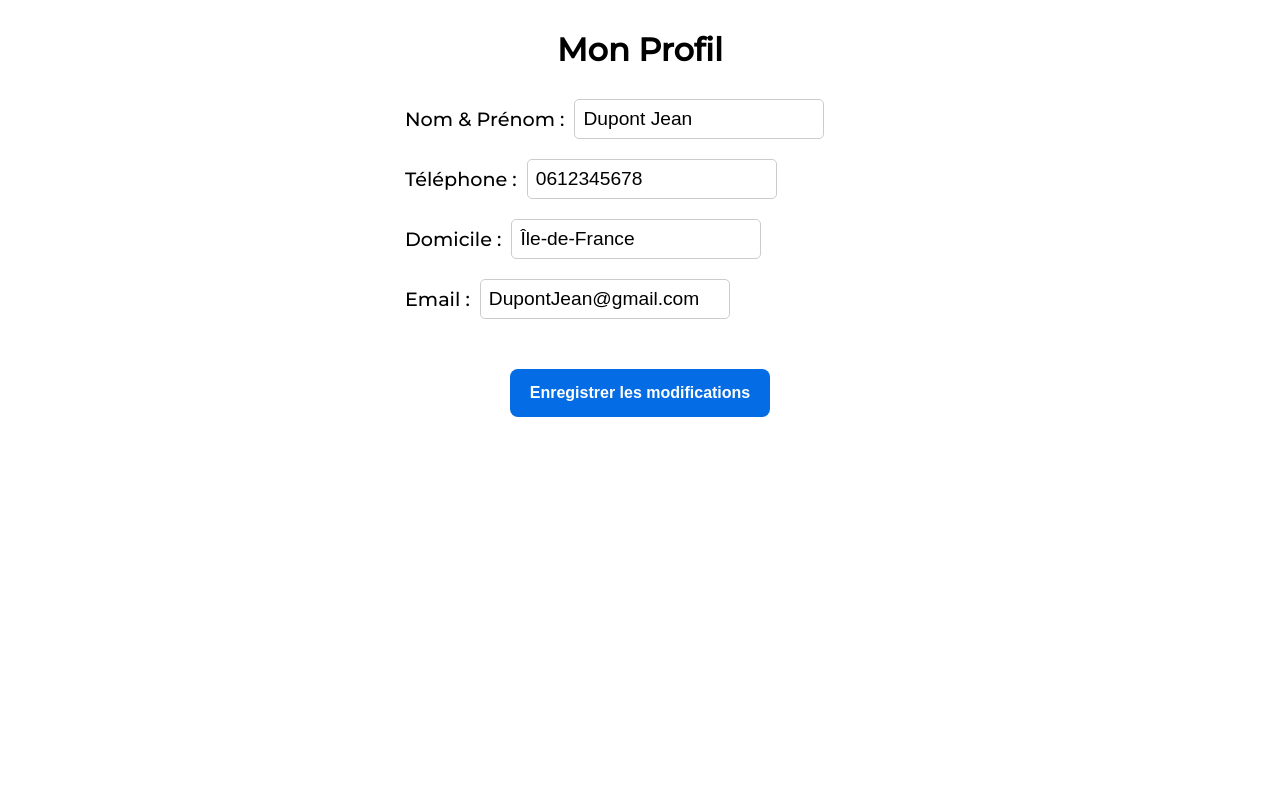
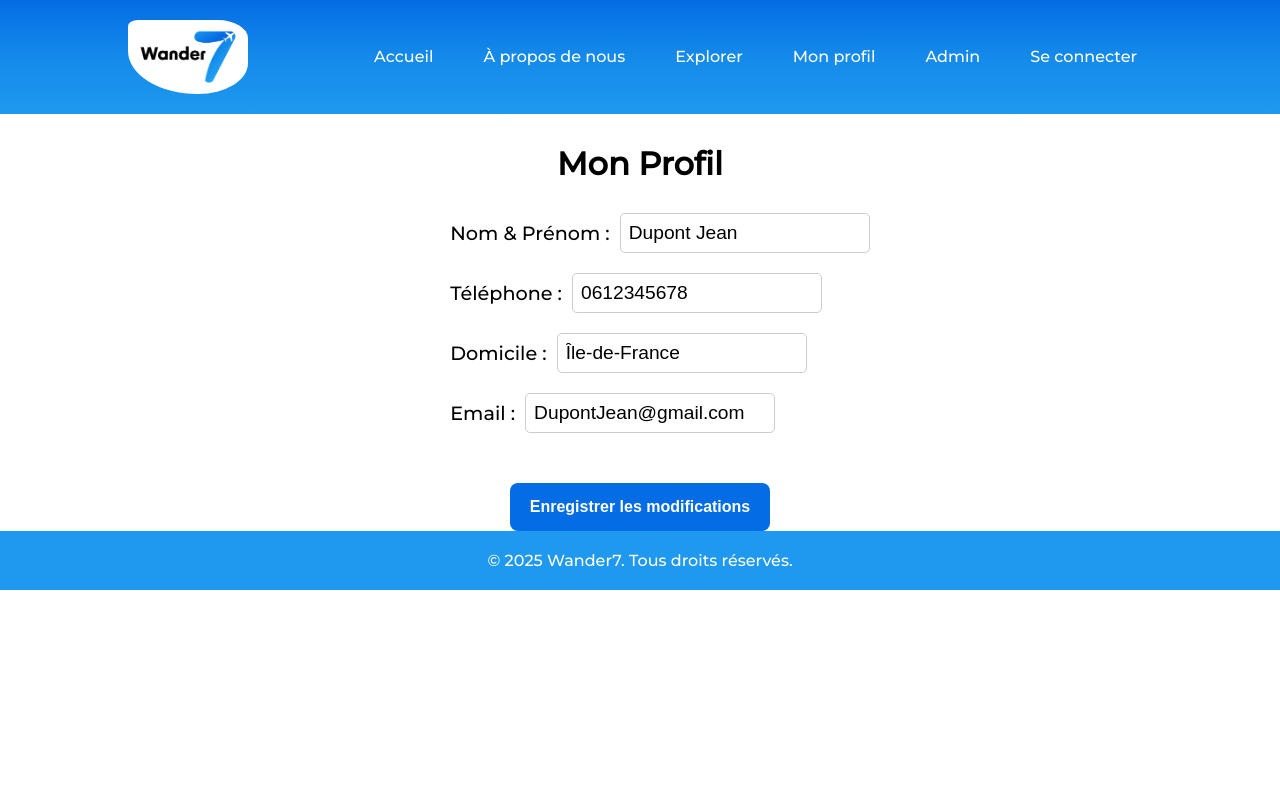
Before and after one commit to adampno/Projet_Click_journeY, a PHP site: page /profil.html in a window 1280 px wide. Run offline with PHP 8.4, Linux system fonts and the light colour scheme; some libraries are stand-ins or nearby versions.

Commit message:
Update footer & header profil.html

```diff
--- a/all/profil.css
+++ b/all/profil.css
@@ -6,10 +6,53 @@
     padding: 0;
 }
 
+
 body {
-    background-color: white;
+    display: flex;
+    flex-direction: column;
+    min-height: 100vh;  /* Assure que le body prend toute la hauteur de la page */
     font-family: "Montserrat", sans-serif;
-}
+    color: black; /* Assurer que le texte est bien noir */
+  }
+
+  header {
+      display: flex;
+      justify-content: space-between;
+      align-items: center;
+      padding: 20px 10%;
+      background: linear-gradient(#046ce4, #148aea, #1e99ef);
+  }
+
+  .logo {
+      cursor: pointer;
+      width: 120px;
+      background-color: white;
+      border-radius: 10% 30% 50% 70%;
+  }
+
+  .nav_links {
+      list-style: none;
+      display: flex;
+      gap: 20px; /* Espacement entre les éléments */
+  }
+
+  .nav_links li {
+      display: inline;
+  }
+
+  .nav_links a {
+      font-weight: 500;
+      font-size: 16px;
+      color: white;
+      text-decoration: none;
+      padding: 10px 15px;
+      transition: 0.3s;
+  }
+
+  .nav_links a:hover {
+      background-color: rgba(255, 255, 255, 0.2);
+      border-radius: 5px;
+  }
 
 /* Titre */
 .profile-title {
@@ -93,3 +136,11 @@ body {
 .save-button:hover {
     background-color: #148aea;
 }
+
+
+footer {
+    text-align: center;
+    padding: 20px;
+    background-color: #1e99ef;
+    color: white;
+}
--- a/all/profil.html
+++ b/all/profil.html
@@ -7,7 +7,23 @@
     <link rel="stylesheet" href="profil.css">
     <script src="https://kit.fontawesome.com/yourkitcode.js" crossorigin="anonymous"></script>
 </head>
+
 <body>
+     <header>
+        <img class="logo" src="assets/LogoWander7.png" alt="logo">
+          <nav>
+            <ul class="nav_links">
+              <li><a href="index.html">Accueil</a></li>
+              <li><a href="aproposdenous.html">À propos de nous</a></li>
+              <li><a href="explorer.html">Explorer</a></li>
+              <li><a href="monprofil.html">Mon profil</a></li>
+              <li><a href="admin.html">Admin</a></li>
+              <li><a href="seconnecter.html">Se connecter</a></li>
+            </ul>
+          </nav>
+        </header>
+
+
 
     <!-- Titre -->
     <h1 class="profile-title">Mon Profil</h1>
@@ -54,5 +70,13 @@
         <button class="save-button">Enregistrer les modifications</button>
     </div>
 
+
+
+    <footer>
+        <p>&copy; 2025 Wander7. Tous droits réservés.</p>
+      </footer>
+
+
+
 </body>
 </html>
--- a/all/seconnecter.css
+++ b/all/seconnecter.css
@@ -122,7 +122,7 @@ header {
   }
 
 .login-a {
-  font-size 1rem;
+  font-size: 1rem;
   color: #333;
   text-align: center;
   margin-top: 15px;
```
